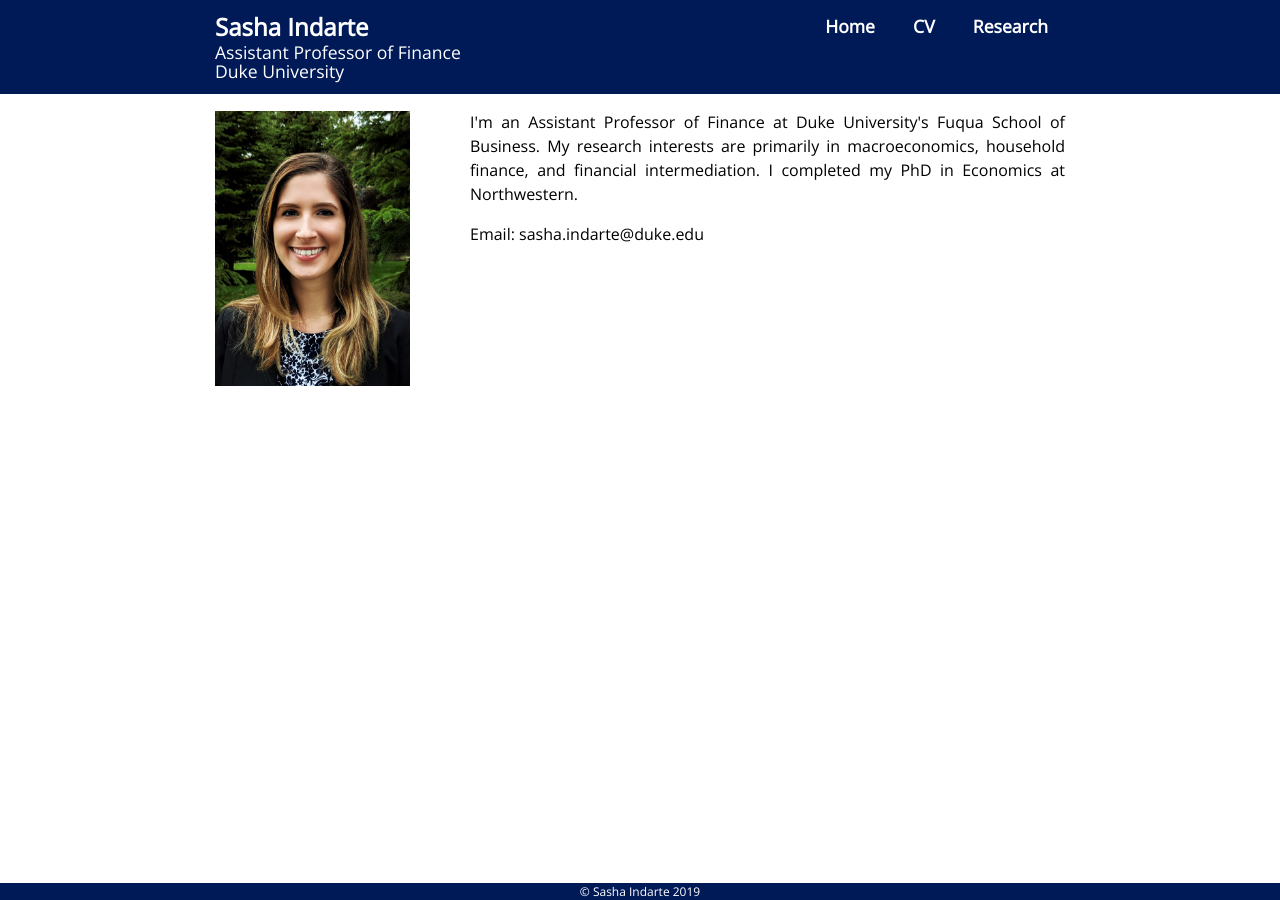
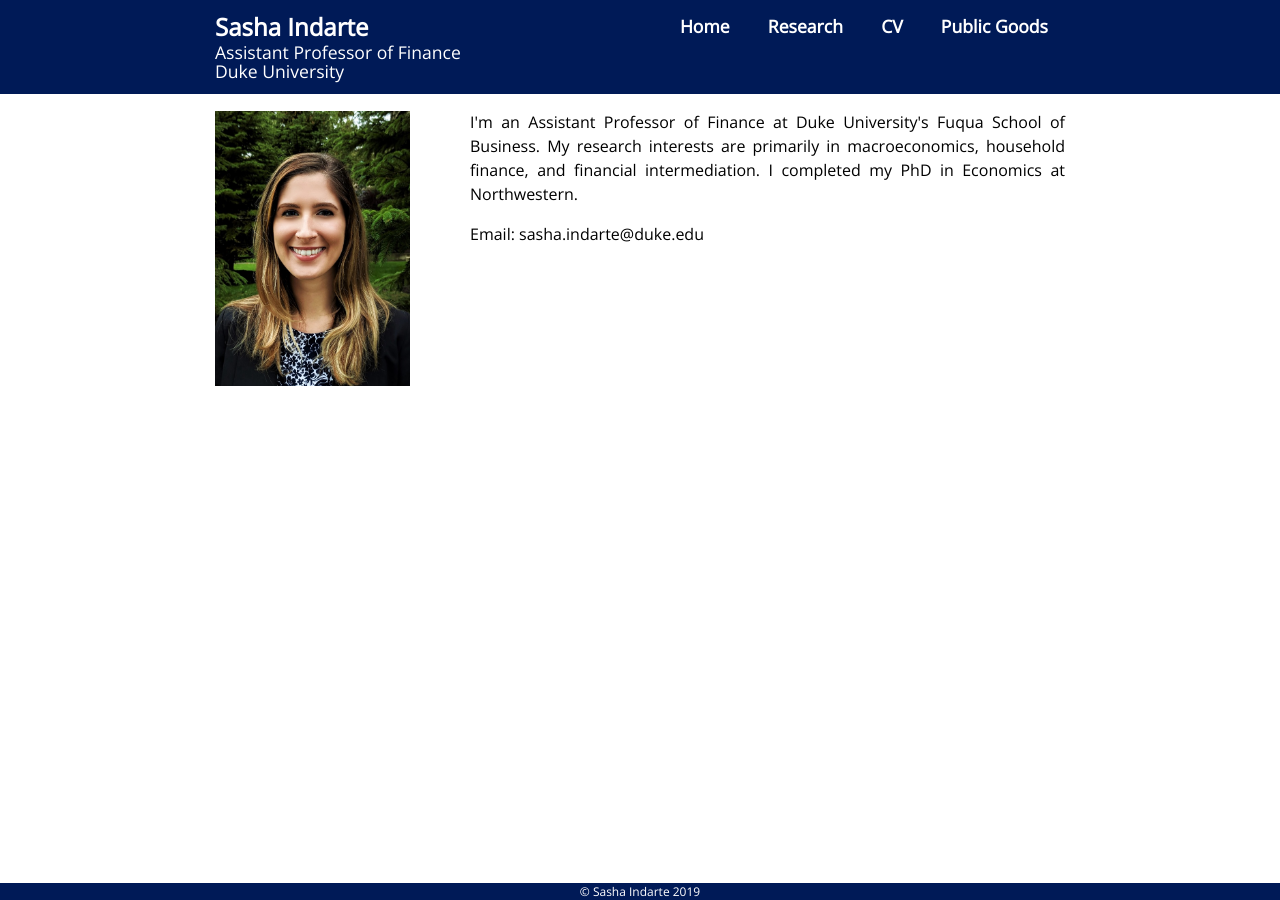
Before and after one commit to sashaindarte/sashaindarte.github.io, a Jekyll site: the page built from index.html, in a window 1280 px wide. Built offline with Jekyll 4.4.1, drawn with Linux system fonts in a browser that asks for light colours.

Commit message:
added public goods link

```diff
--- a/_layouts/default.html
+++ b/_layouts/default.html
@@ -26,8 +26,9 @@
 						<p>Duke University</p>
 					</a>
 				<a href="/" class="right">Home</a>
+				<a href="/research" class="right">Research</a>
 				<a href="/cv/CV_sasha.pdf" class="right">CV</a>
-				<a href="/research" class="right">Research</a>
+				<a href="/public_goods" class="right">Public Goods</a>
 			</div>
 			</div>
 
```
